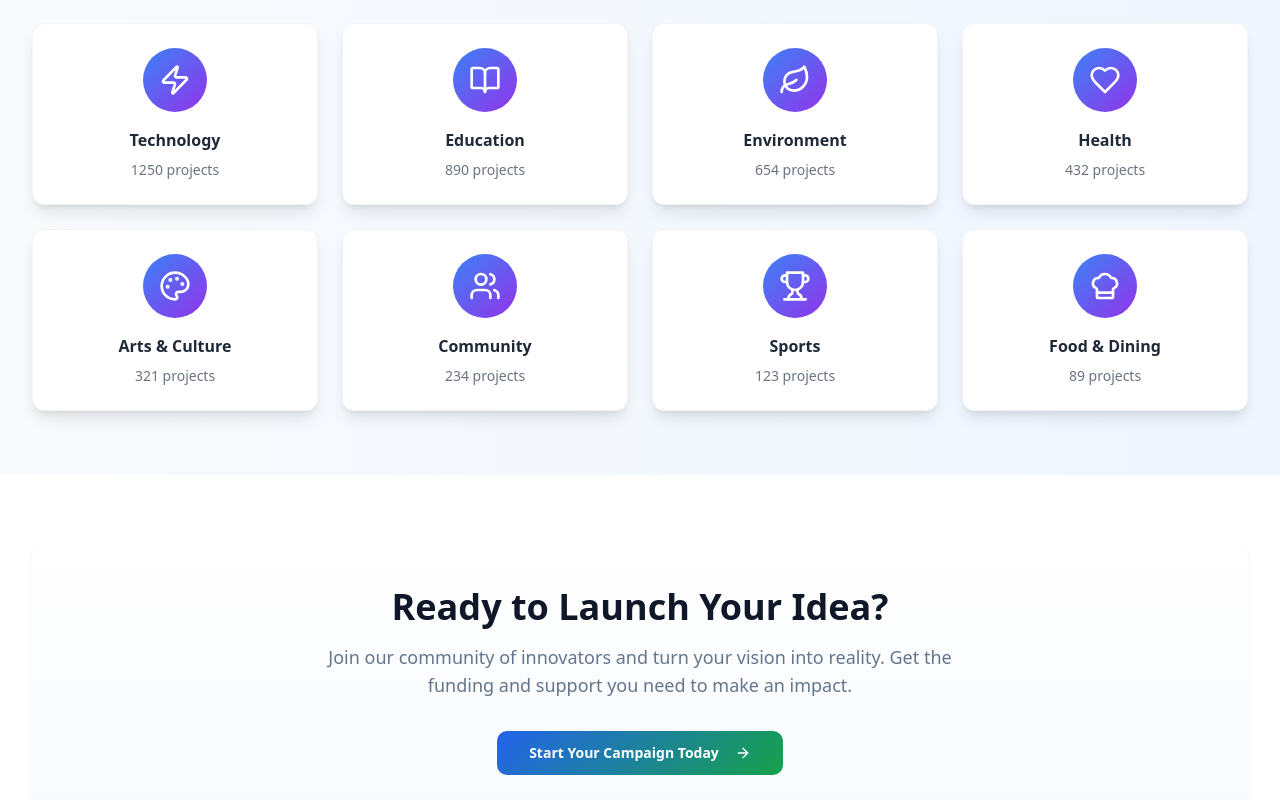
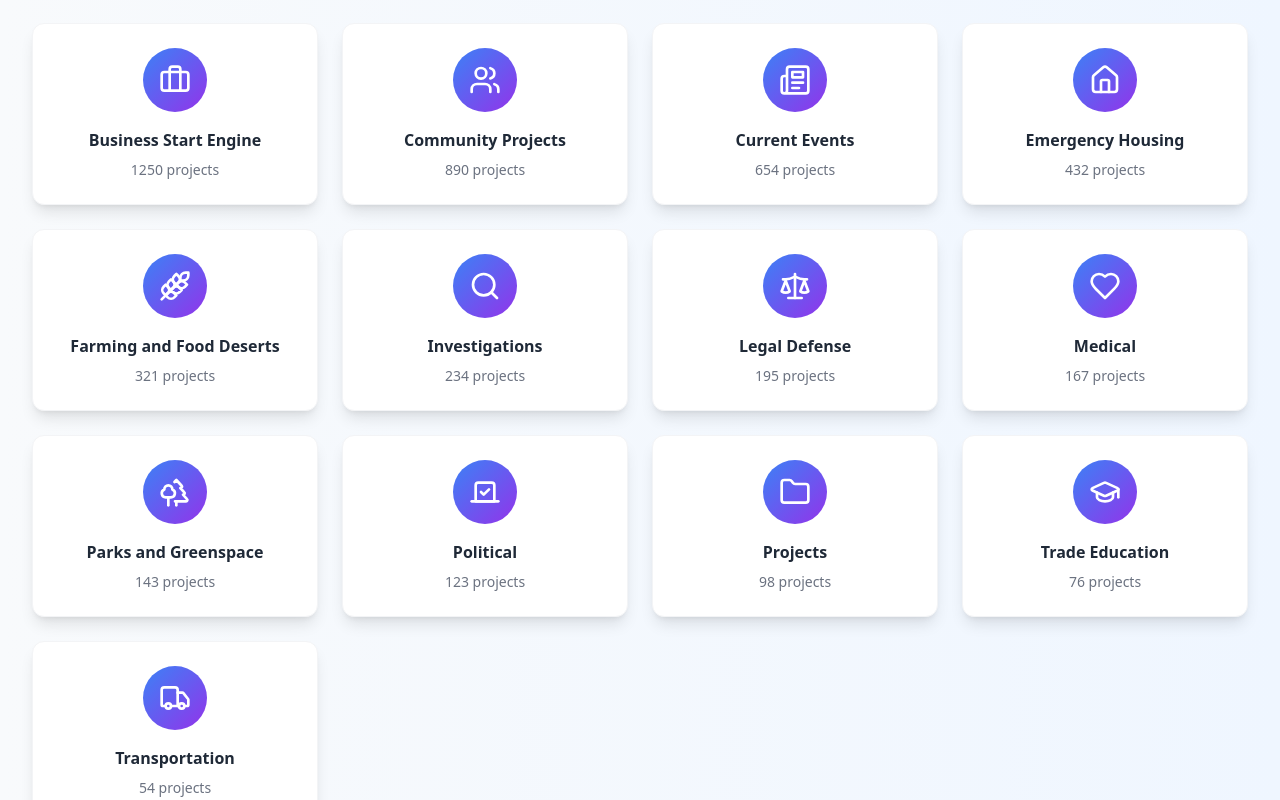
Before and after one commit to Swordfish44/kindship-spark, a React (Vite) app: page / in a window 1280 px wide. Shown: the part 1920-2720 px from the top of the page. Built offline with nearby package versions, Linux system fonts and the light colour scheme; the HTML template or start-up script is replaced by a standard one.

Commit message:
Update categories

```diff
--- a/src/pages/Index.tsx
+++ b/src/pages/Index.tsx
@@ -1,6 +1,6 @@
 import { Button } from "@/components/ui/button";
 import { Badge } from "@/components/ui/badge";
-import { ArrowRight, Zap, BookOpen, Leaf, Heart, Palette, Users, Trophy, ChefHat } from "lucide-react";
+import { ArrowRight, Briefcase, Users, Newspaper, Home, Wheat, Search, Scale, Heart, Trees, Vote, Folder, GraduationCap, Truck } from "lucide-react";
 import { Link } from "react-router-dom";
 import Header from "@/components/Header";
 import CampaignCard from "@/components/CampaignCard";
@@ -51,14 +51,19 @@ const Index = () => {
   ];
 
   const categories = [
-    { name: "Technology", count: 1250, icon: Zap },
-    { name: "Education", count: 890, icon: BookOpen },
-    { name: "Environment", count: 654, icon: Leaf },
-    { name: "Health", count: 432, icon: Heart },
-    { name: "Arts & Culture", count: 321, icon: Palette },
-    { name: "Community", count: 234, icon: Users },
-    { name: "Sports", count: 123, icon: Trophy },
-    { name: "Food & Dining", count: 89, icon: ChefHat }
+    { name: "Business Start Engine", count: 1250, icon: Briefcase },
+    { name: "Community Projects", count: 890, icon: Users },
+    { name: "Current Events", count: 654, icon: Newspaper },
+    { name: "Emergency Housing", count: 432, icon: Home },
+    { name: "Farming and Food Deserts", count: 321, icon: Wheat },
+    { name: "Investigations", count: 234, icon: Search },
+    { name: "Legal Defense", count: 195, icon: Scale },
+    { name: "Medical", count: 167, icon: Heart },
+    { name: "Parks and Greenspace", count: 143, icon: Trees },
+    { name: "Political", count: 123, icon: Vote },
+    { name: "Projects", count: 98, icon: Folder },
+    { name: "Trade Education", count: 76, icon: GraduationCap },
+    { name: "Transportation", count: 54, icon: Truck }
   ];
 
   return (
```
